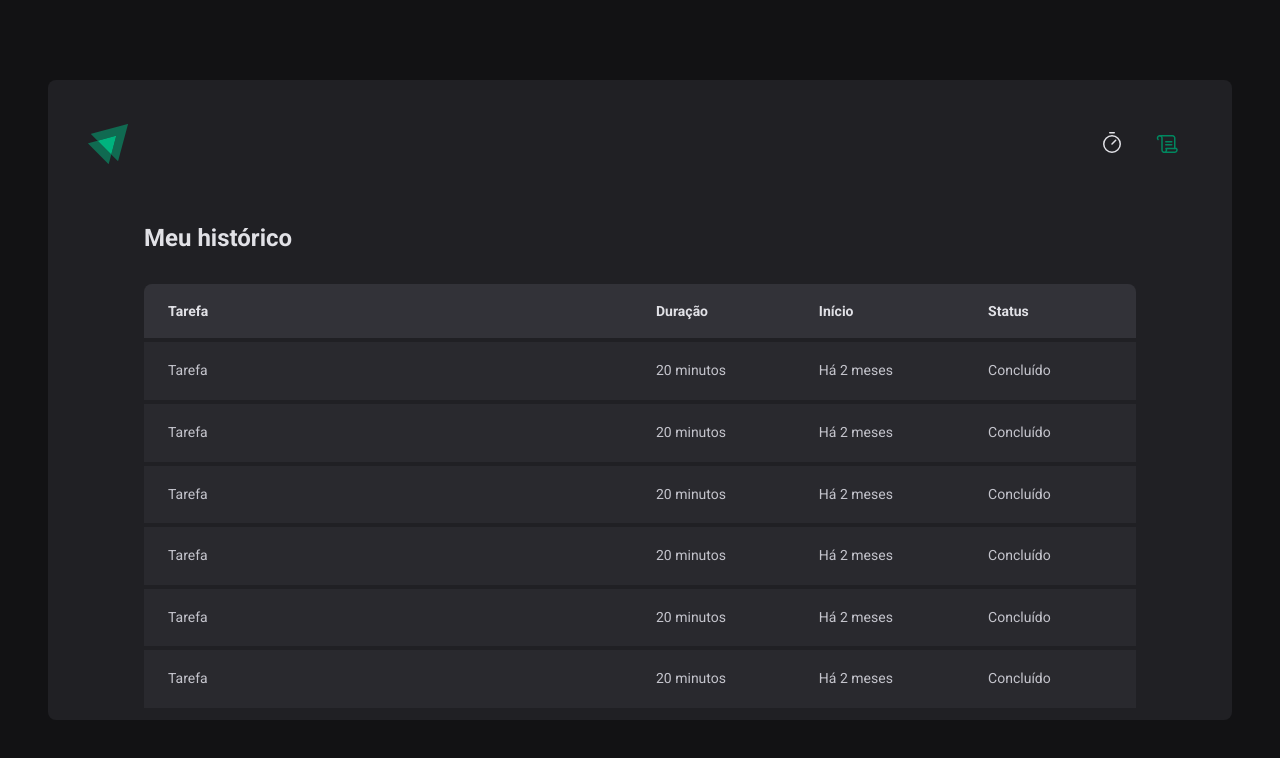
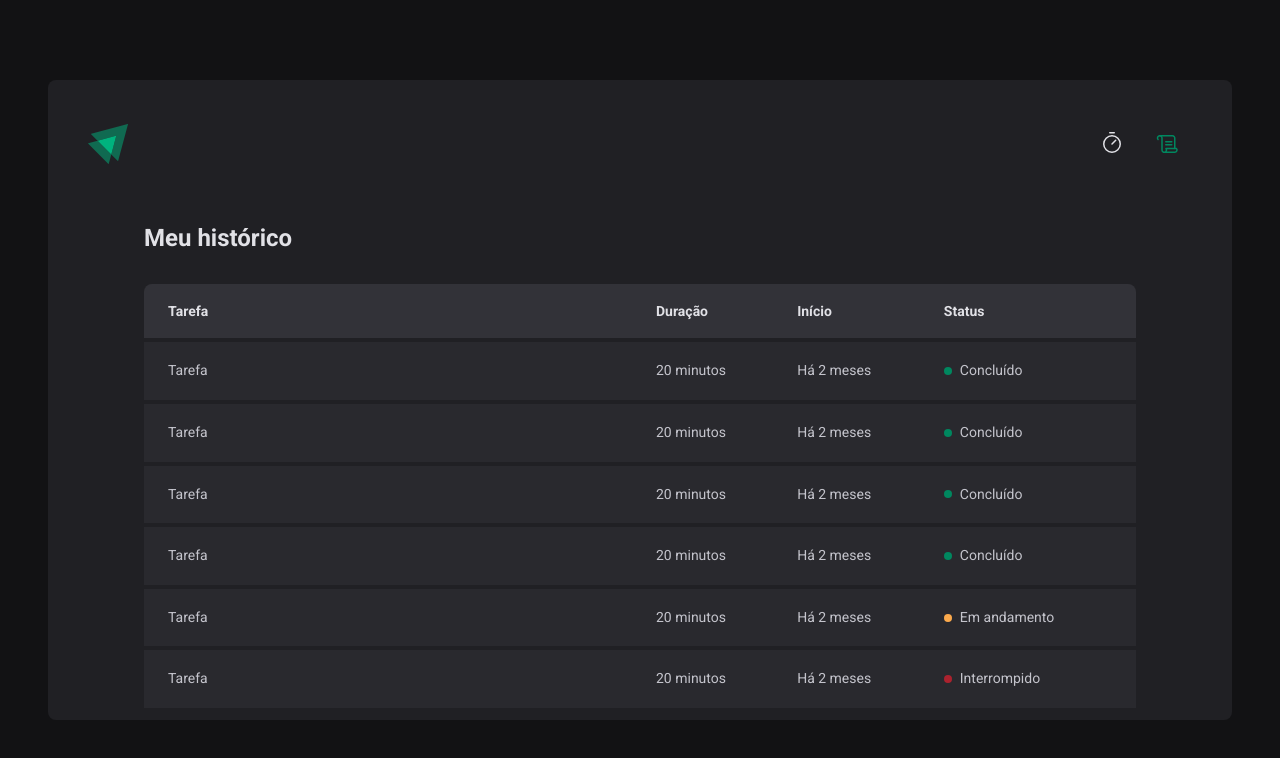
Before and after one commit to bernardo-caetano/pomodoroTimer, a React (Vite) app: page /history in a window 1280 px wide. Shown: the top 758 px of the page. Built offline with nearby package versions, Linux system fonts and the light colour scheme.

Commit message:
history page layout finished

```diff
--- a/src/pages/History/index.tsx
+++ b/src/pages/History/index.tsx
@@ -1,4 +1,4 @@
-import { HistoryContainer, HistoryList } from './styles'
+import { HistoryContainer, HistoryList, Status } from './styles'
 
 export function History() {
   return (
@@ -21,37 +21,49 @@
               <td>Tarefa</td>
               <td>20 minutos</td>
               <td>Há 2 meses</td>
-              <td>Concluído</td>
+              <td>
+                <Status statusColor="green">Concluído</Status>
+              </td>
             </tr>
             <tr>
               <td>Tarefa</td>
               <td>20 minutos</td>
               <td>Há 2 meses</td>
-              <td>Concluído</td>
+              <td>
+                <Status statusColor="green">Concluído</Status>
+              </td>
             </tr>
             <tr>
               <td>Tarefa</td>
               <td>20 minutos</td>
               <td>Há 2 meses</td>
-              <td>Concluído</td>
+              <td>
+                <Status statusColor="green">Concluído</Status>
+              </td>
             </tr>
             <tr>
               <td>Tarefa</td>
               <td>20 minutos</td>
               <td>Há 2 meses</td>
-              <td>Concluído</td>
+              <td>
+                <Status statusColor="green">Concluído</Status>
+              </td>
             </tr>
             <tr>
               <td>Tarefa</td>
               <td>20 minutos</td>
               <td>Há 2 meses</td>
-              <td>Concluído</td>
+              <td>
+                <Status statusColor="yellow">Em andamento</Status>
+              </td>
             </tr>
             <tr>
               <td>Tarefa</td>
               <td>20 minutos</td>
               <td>Há 2 meses</td>
-              <td>Concluído</td>
+              <td>
+                <Status statusColor="red">Interrompido</Status>
+              </td>
             </tr>
           </tbody>
         </table>
--- a/src/pages/History/styles.ts
+++ b/src/pages/History/styles.ts
@@ -59,3 +59,27 @@
     }
   }
 `
+
+const STATUS_COLOR = {
+  yellow: 'yellow-500',
+  green: 'green-500',
+  red: 'red-500',
+} as const
+
+interface StatusProps {
+  statusColor: keyof typeof STATUS_COLOR
+}
+
+export const Status = styled.span<StatusProps>`
+  display: flex;
+  align-items: center;
+  gap: 0.5rem;
+
+  &::before {
+    content: '';
+    width: 0.5rem;
+    height: 0.5rem;
+    border-radius: 50%;
+    background: ${(props) => props.theme[STATUS_COLOR[props.statusColor]]};
+  }
+`
--- a/src/pages/Home/index.tsx
+++ b/src/pages/Home/index.tsx
@@ -1,4 +1,5 @@
 import { Play } from 'phosphor-react'
+import { useState } from 'react'
 import {
   CountdownContainer,
   FormContainer,
@@ -10,6 +11,12 @@
 } from './styles'
 
 export function Home() {
+  const [task, setTask] = useState('')
+
+  function resetForm() {
+    setTask('')
+  }
+
   return (
     <HomeContainer>
       <form action="">
@@ -19,6 +26,8 @@
             id="task"
             list="task-suggestons"
             placeholder="Dê um nome para o seu projeto"
+            onChange={(e) => setTask(e.target.value)}
+            value={task}
           />
 
           <datalist id="task-suggestons">
@@ -46,7 +55,11 @@
           <span>0</span>
           <span>0</span>
         </CountdownContainer>
-        <StartCountDownButton type="submit">
+        <StartCountDownButton
+          type="submit"
+          disabled={!task}
+          onSubmit={resetForm}
+        >
           <Play size={24} />
           Começar
         </StartCountDownButton>
```
